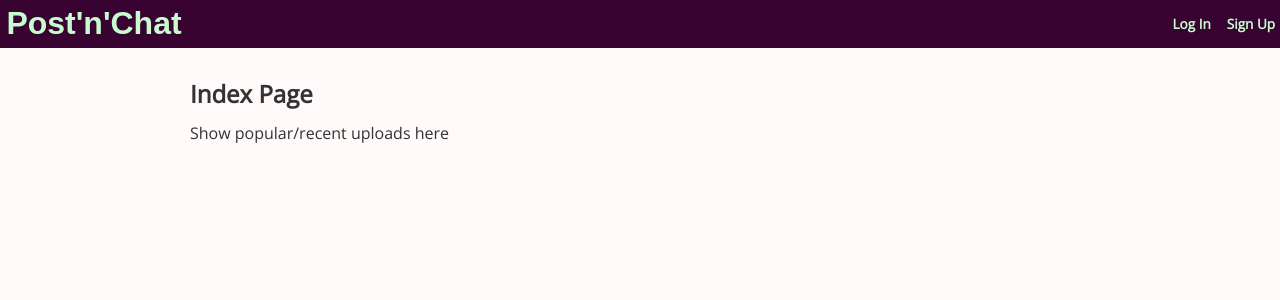
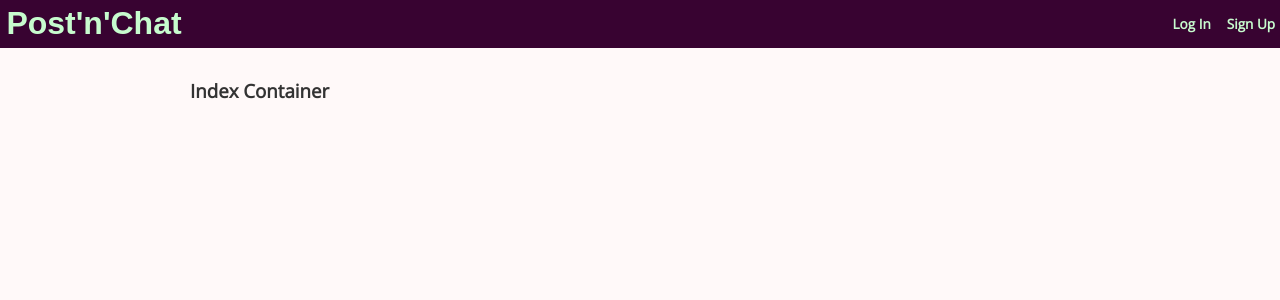
Before and after one commit to Sakeran/picture-app, a React (Create React App) app: page / in a window 1280 px wide. Shown: the top 300 px of the page. Built offline with nearby package versions, Linux system fonts and the light colour scheme; no server answers; a web font is replaced by a local one.

Commit message:
Add IndexContainer container

```diff
--- /dev/null
+++ b/src/Containers/IndexContainer/IndexContainer.js
@@ -0,0 +1,12 @@
+import React from 'react';
+
+class IndexContainer extends React.Component {
+
+  render() {
+    return (
+      <h3> Index Container </h3>
+    );
+  }
+}
+
+export default IndexContainer;
--- a/src/Pages/Index/Index.js
+++ b/src/Pages/Index/Index.js
@@ -1,9 +1,9 @@
 import React from 'react';
+import IndexContainer from '../../Containers/IndexContainer/IndexContainer'
 
 const Index = (props) => (
   <div className="IndexPage">
-    <h2>Index Page</h2>
-    <p>Show popular/recent uploads here</p>
+    <IndexContainer />
   </div>
 );
 
```
Also changed, not shown: src/Containers/PostList/PostList.js (added, +12 -0 lines).
